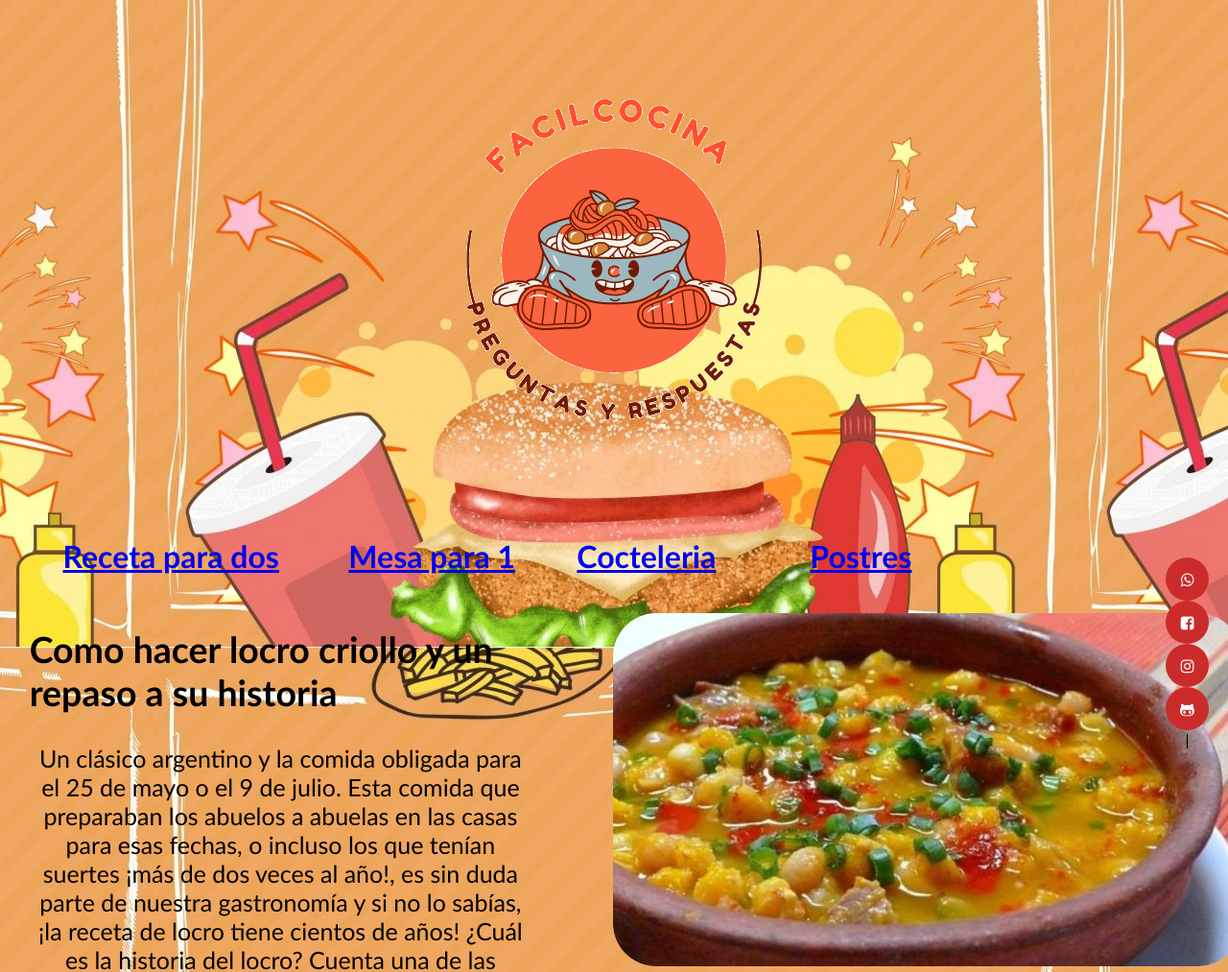
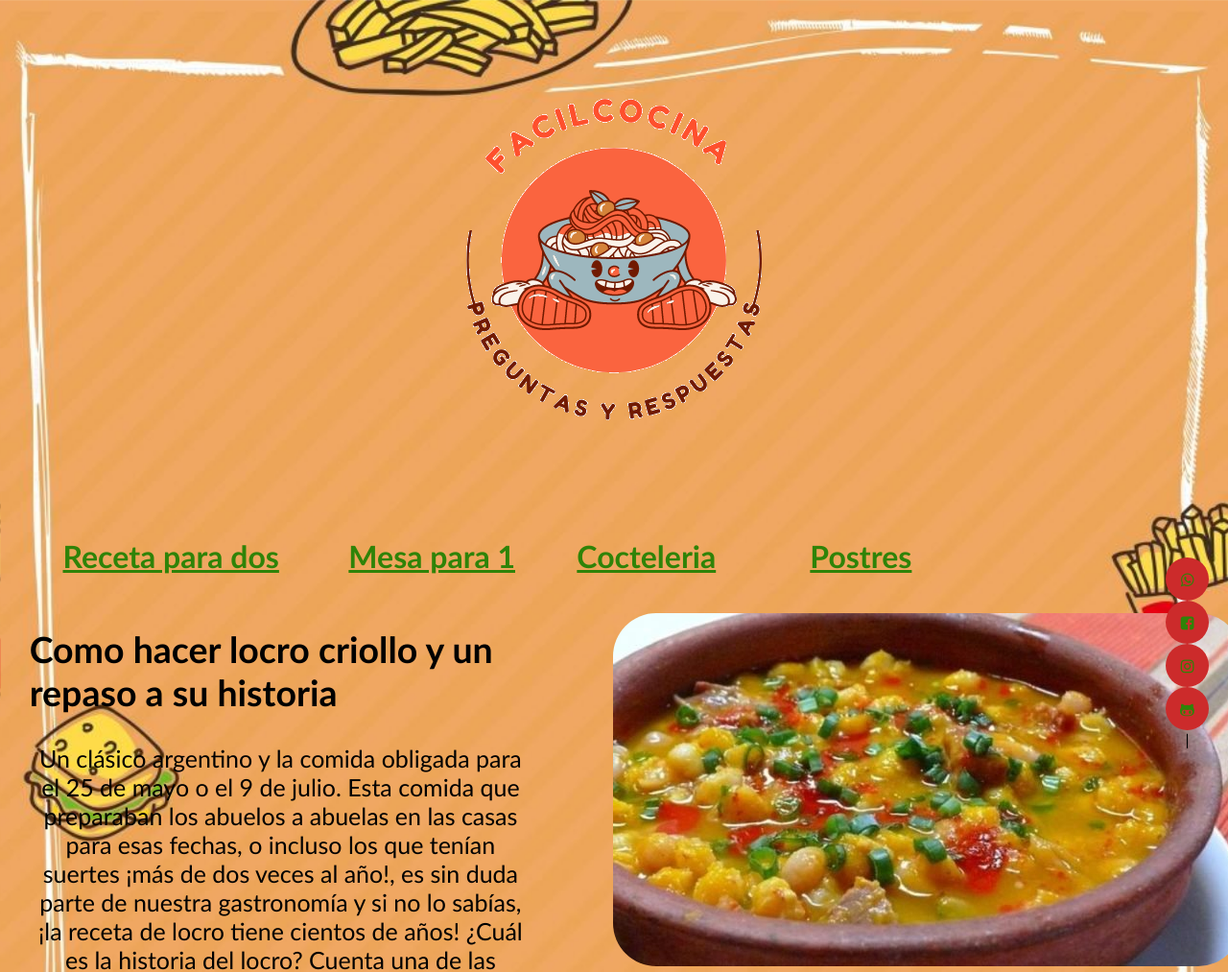
Before and after one commit to AgustinNeira/Potrero-Digital, a plain HTML site: page index.html in a window 1280 px wide. Shown: the top 1013 px of the page at 96% size. Drawn offline with Linux system fonts and the light colour scheme.

Commit message:
Add files via upload

```diff
--- a/css/front.css
+++ b/css/front.css
@@ -1,6 +1,6 @@
 body {
     background-image: url(img/fondo2.jpg);
-    background-repeat: repeat;
+    background-size: cover;
     background-attachment: fixed;
     background-position: 50% 50%;
     color: black;
@@ -174,3 +174,15 @@ p {
     text-align: center;
     border-radius: 50%;
 }
+a:link {
+    color: rgb(47, 131, 8);
+}
+a:visited {
+    color: rgb(59, 1, 5);
+}
+a:hover {
+    color: rgb(136, 22, 29);
+}
+a:active {
+    color: lightseagreen;
+}
```
